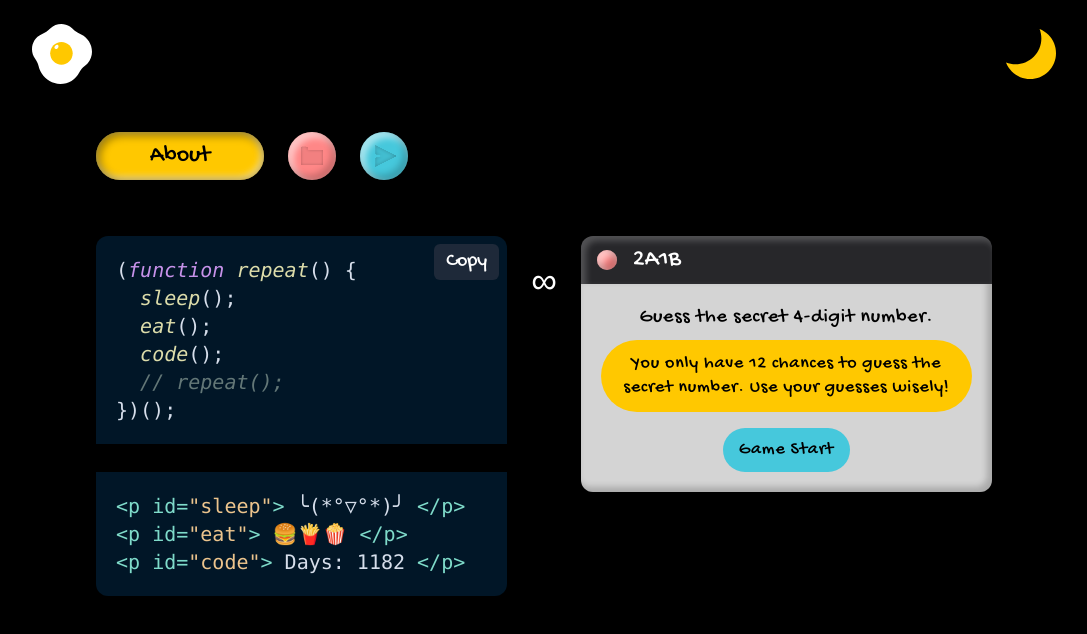
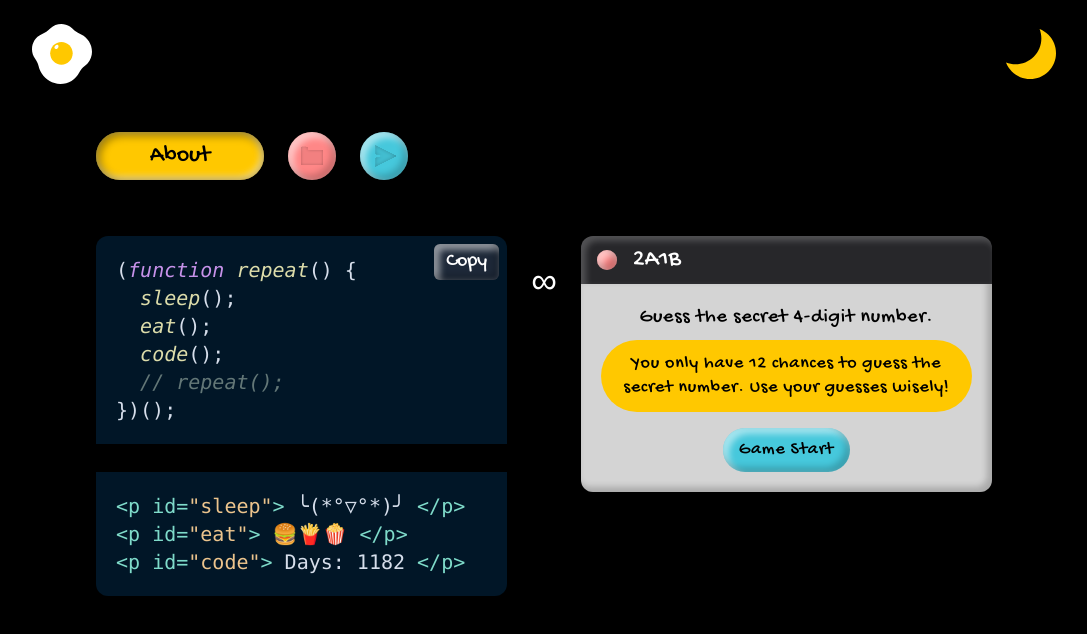
Before and after one commit to HsiaooooooJu/nextfolio, a Next.js app: page /about in a window 1280 px wide. Shown: the top 634 px of the page, without its empty margins (96-1183 px from the left). Built offline with nearby package versions, Linux system fonts and the light colour scheme.

Commit message:
feat: add style for button different status

```diff
--- a/app/globals.css
+++ b/app/globals.css
@@ -30,6 +30,7 @@ body {
     --shadow-canary: 0 0 10px 2px rgb(255 200 0 / 0.8);
     --shadow-pink: 0 0 10px 2px rgb(255 135 135 / 0.8);
     --shadow-blue: 0 0 10px 2px rgb(70 200 220 / 0.8);
+    --shadow-white: 0 0 15px 4px rgb(255 255 255 / 0.5);
 
     --text-shadow-hover: 2px 2px 6px rgb(255 255 255 / 0.8);
 }
--- a/app/ui/Button.tsx
+++ b/app/ui/Button.tsx
@@ -2,11 +2,22 @@ import cx from 'clsx'
 
 interface ButtonProps extends React.ButtonHTMLAttributes<HTMLButtonElement> {
     children: React.ReactNode
+    isActive?: boolean
+    noShadow?: boolean
 }
 
-export default function Button({ children, className, ...props }: ButtonProps) {
+export default function Button({
+    isActive,
+    children,
+    className,
+    noShadow,
+    ...props
+}: ButtonProps) {
+    const active = isActive ? 'inset-shadow-btn_active' : 'inset-shadow-btn_default'
+    const shadow = noShadow ? '' : active
+
     return (
-        <button className={className} {...props}>
+        <button className={cx(className, shadow, 'cursor-pointer')} {...props}>
             {children}
         </button>
     )
```
